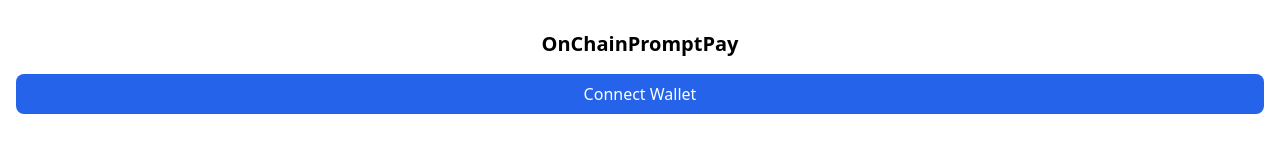
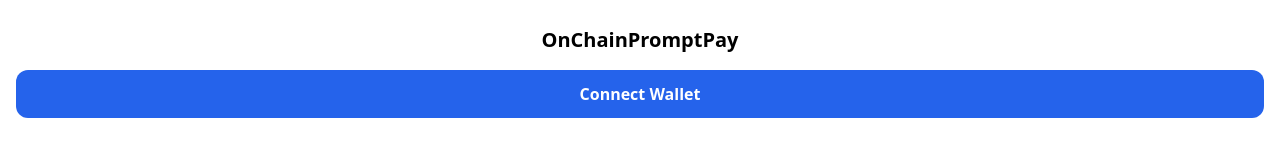
Before and after one commit to palm11695/on-chain-prompt-pay, a React (Vite) app in the folder apps/interface/: page / in a window 1280 px wide. Shown: the part 328-484 px from the top of the page. Built offline with nearby package versions, Linux system fonts and the light colour scheme.

Commit message:
refactor: button

```diff
--- /dev/null
+++ b/apps/interface/src/components/Button.tsx
@@ -0,0 +1,11 @@
+import { PropsWithChildren } from 'react'
+
+const Button = ({ children }: PropsWithChildren) => {
+  return (
+    <button className="w-full rounded-xl bg-blue-600 py-3 font-semibold text-white">
+      {children}
+    </button>
+  )
+}
+
+export default Button
--- a/apps/interface/src/pages/CreateSpendingWallet/CreateSpendingWallet.tsx
+++ b/apps/interface/src/pages/CreateSpendingWallet/CreateSpendingWallet.tsx
@@ -1,3 +1,5 @@
+import Button from '../../components/Button'
+
 const CreateSpendingWallet = () => {
   return (
     <div className="container mx-auto px-4 py-6">
@@ -10,7 +12,7 @@ const CreateSpendingWallet = () => {
 
       <div className="h-12" />
 
-      <button className="w-full rounded-lg bg-blue-600 py-3 font-semibold text-white">Continue</button>
+      <Button>Continue</Button>
     </div>
   )
 }
--- a/apps/interface/src/pages/Home/Home.tsx
+++ b/apps/interface/src/pages/Home/Home.tsx
@@ -1,6 +1,8 @@
 // import { useState } from 'react'
 // import { useAccount } from 'wagmi'
 // import { ConnectButton } from '@rainbow-me/rainbowkit'
+
+import Button from '../../components/Button'
 
 export const Home = () => {
   // const [count, setCount] = useState(0)
@@ -12,7 +14,7 @@ export const Home = () => {
       <div className="h-screen px-4 py-6">
         <div className="flex h-full flex-col items-center justify-center gap-y-4">
           <div className="text-xl font-semibold">OnChainPromptPay</div>
-          <button className="w-full rounded-lg bg-blue-600 py-2 text-white">Connect Wallet</button>
+          <Button>Connect Wallet</Button>
         </div>
       </div>
     </div>
```
Also changed, not shown: apps/interface/.prettierrc.json.
